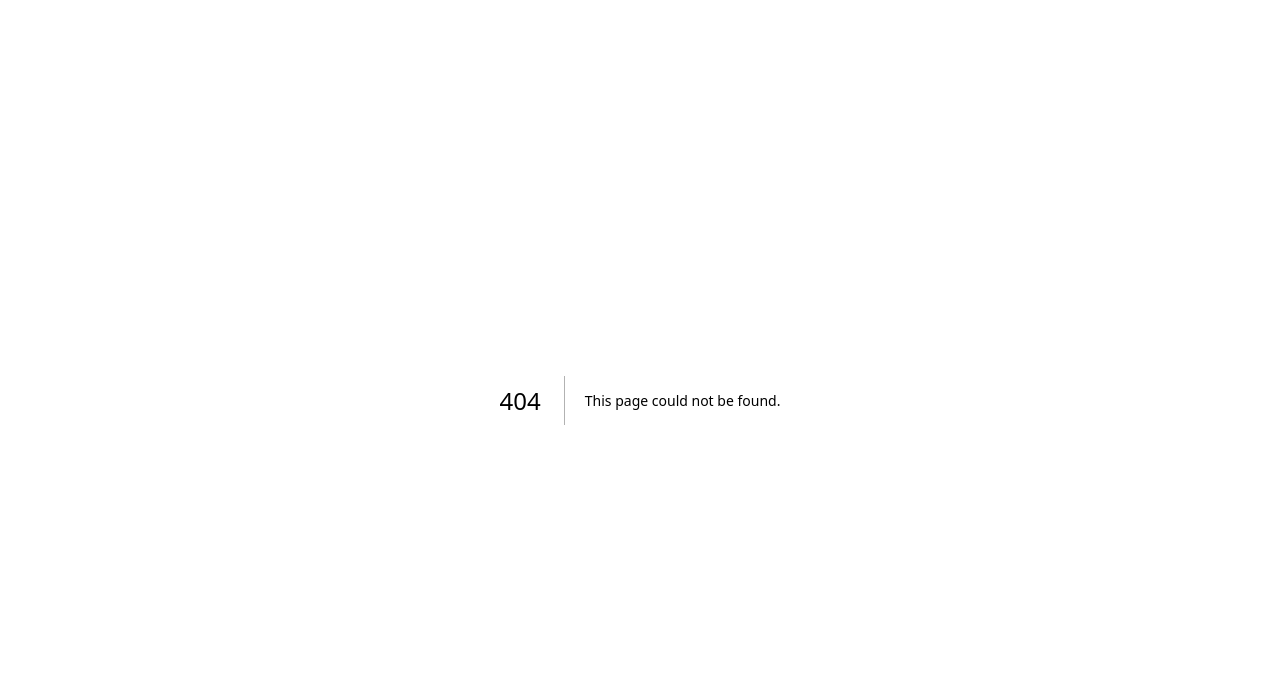
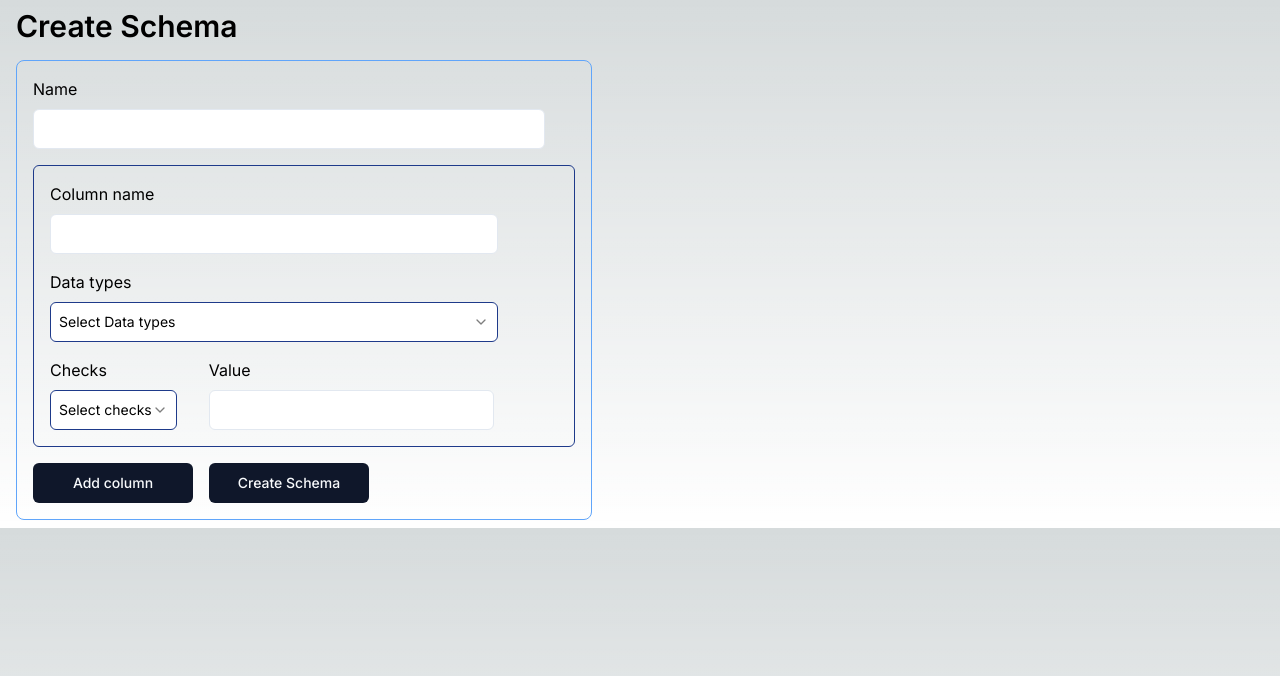
Before and after one commit to uon-drs/improved-octo-giggle, a Next.js app in the folder iog-ui/: page /create in a window 1280 px wide. Before the commit this address had no page. Shown: the top 676 px of the page. Built offline with nearby package versions, Linux system fonts and the light colour scheme.

Commit message:
Create schema form (#17)

```diff
--- /dev/null
+++ b/iog-ui/app/create/page.tsx
@@ -0,0 +1,125 @@
+"use client";
+
+import { SchemaColumn } from "@/components/schema/SchemaColumn";
+import { Button } from "@/components/ui/button";
+import { Input } from "@/components/ui/input";
+import { useState } from "react";
+
+const dummyDataTypes = [
+  { value: "text", label: "Text" },
+  { value: "number", label: "Number" },
+  { value: "date", label: "Date" },
+  { value: "boolean", label: "Boolean" },
+  { value: "enum", label: "Enum" },
+];
+
+type Checks = {
+  checkType: string;
+  value: string;
+};
+
+type Column = {
+  name: string;
+  type: string;
+  checks: Checks;
+};
+
+interface ColumnsDict {
+  [key: string]: {
+    title: string;
+    dtype: string;
+  };
+}
+
+const defaultColumn: Column = {
+  name: "",
+  type: "",
+  checks: { checkType: "", value: "" },
+};
+
+export default function CreateSchema() {
+  const [columns, setColumns] = useState<Column[]>([defaultColumn]);
+
+  const [schemaName, setSchemaName] = useState<string>("");
+
+  const handleAddColumn = () => {
+    setColumns([...columns, defaultColumn]);
+  };
+
+  const handleSchemaNameChange = (e: React.ChangeEvent<HTMLInputElement>) => {
+    setSchemaName(e.target.value);
+  };
+
+  const handleColumnNameChange = (
+    e: React.ChangeEvent<HTMLInputElement>,
+    index: number
+  ) => {
+    const newColumns = columns.map((column, i) => {
+      if (i === index) {
+        return { ...column, name: e.target.value };
+      }
+      return column;
+    });
+    setColumns(newColumns);
+  };
+
+  const handleCreateSchema = () => {
+    const columnsDict: ColumnsDict = columns.reduce(
+      (acc: ColumnsDict, column: Column, index: number) => {
+        acc[`column${index + 1}`] = {
+          title: column.name,
+          dtype: column.type,
+        };
+        return acc;
+      },
+      {}
+    );
+
+    const schema = {
+      schema_type: schemaName,
+      columns: columnsDict,
+    };
+
+    console.log(JSON.stringify(schema, null, 2));
+  };
+
+  return (
+    <div className="flex w-full flex-col px-4 py-2 md:col-span-4 gap-4">
+      <h1 className="text-2xl flex md:text-3xl font-semibold text-left">
+        Create Schema
+      </h1>
+
+      <div className="flex flex-col gap-4 max-w-xl border border-blue-400 rounded-lg p-4">
+        <div className="flex flex-col gap-2 max-w-lg">
+          <h3 className="flex items-center">Name</h3>
+          <Input
+            name="name"
+            className="text-lg"
+            required
+            onChange={handleSchemaNameChange}
+          />
+        </div>
+
+        <div className="flex flex-col gap-4">
+          {columns.map((column, index) => (
+            <SchemaColumn
+              key={index}
+              dataTypes={dummyDataTypes}
+              checks={dummyDataTypes}
+              handleColumnNameChange={(e) => handleColumnNameChange(e, index)}
+            />
+          ))}
+        </div>
+
+        <div className="flex  gap-4">
+          <Button className="w-40 self-end" onClick={handleAddColumn}>
+            Add column
+          </Button>
+          <Button className="w-40 self-end" onClick={handleCreateSchema}>
+            Create Schema
+          </Button>
+        </div>
+      </div>
+    </div>
+  );
+}
--- /dev/null
+++ b/iog-ui/components/schema/SchemaColumn.tsx
@@ -0,0 +1,89 @@
+import { Input } from "@/components/ui/input";
+import {
+  Select,
+  SelectContent,
+  SelectGroup,
+  SelectItem,
+  SelectTrigger,
+  SelectValue,
+} from "@/components/ui/select";
+
+interface SeclectOption {
+  value: string;
+  label: string;
+}
+
+type SelectOptions = SeclectOption[];
+
+type CustomSelectProps = {
+  label: string;
+  placeholder?: string;
+  options: SelectOptions;
+};
+
+type SchemaColumnProps = {
+  dataTypes: SelectOptions;
+  checks: SelectOptions;
+  handleColumnNameChange: (e: React.ChangeEvent<HTMLInputElement>) => void;
+};
+
+export const SchemaColumn = ({
+  dataTypes,
+  checks,
+  handleColumnNameChange,
+}: SchemaColumnProps) => {
+  return (
+    <>
+      <div className="flex max-w-xl flex-col gap-4 border border-blue-900 rounded-md p-4">
+        <div className="flex flex-col gap-2 max-w-md">
+          <h3 className="flex items-center">Column name</h3>
+          <Input
+            name="columnName"
+            className="text-lg w-md"
+            required
+            onChange={handleColumnNameChange}
+          />
+        </div>
+        <CustomSelect
+          label="Data types"
+          placeholder="Select Data types"
+          options={dataTypes}
+        />
+        <div className="flex gap-8 max-w-md">
+          <CustomSelect
+            label="Checks"
+            placeholder="Select checks"
+            options={checks}
+          />
+          <div className="flex flex-col gap-2 max-w-md">
+            <h3 className="flex items-center">Value</h3>
+            <Input name="columnName" className="text-lg w-md" required />
+          </div>
+        </div>
+      </div>
+    </>
+  );
+};
+
+const CustomSelect = ({ label, placeholder, options }: CustomSelectProps) => {
+  return (
+    <div className="flex flex-col gap-2 max-w-md ">
+      <h3 className="flex items-center">{label}</h3>
+      <Select>
+        <SelectTrigger className="w-full rounded-md p-2 border border-blue-900">
+          <SelectValue placeholder={placeholder || "Select an option"} />
+        </SelectTrigger>
+        <SelectContent>
+          <SelectGroup>
+            <SelectItem value="any">Any</SelectItem>
+            {options.map((option, index) => (
+              <SelectItem key={index} value={option.value}>
+                {option.label}
+              </SelectItem>
+            ))}
+          </SelectGroup>
+        </SelectContent>
+      </Select>
+    </div>
+  );
+};
```
